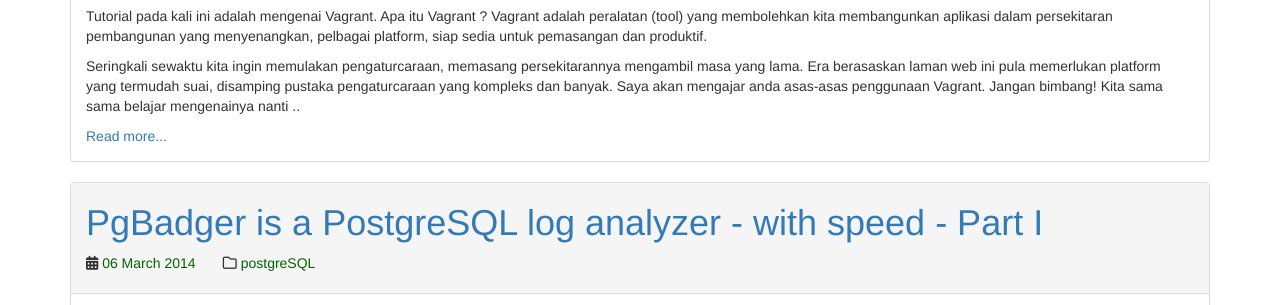
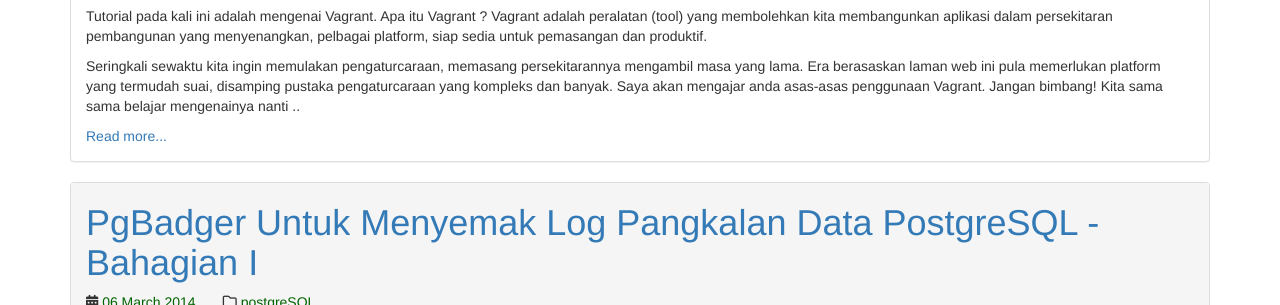
Before and after one commit to syahman/syahman.github.com, a Jekyll site: the page built from index.html, in a window 1280 px wide and 900 px high, scrolled down 709 px, cut to the strip 156-461 px from the top of the window. Built offline with Jekyll 4.4.1, drawn with Linux system fonts in a browser that asks for light colours; nearby versions of some CDN libraries; library files that are not in the unit come from our copies; the list of posts is cut into pages by our own code.

Commit message:
pgbadger

```diff
--- a/_posts/2014-03-06-pgbadger-fast-postgresql-log-analyzer.md
+++ b/_posts/2014-03-06-pgbadger-fast-postgresql-log-analyzer.md
@@ -1,6 +1,6 @@
 ---
 layout: post
-title: "PgBadger is a PostgreSQL log analyzer - with speed - Part I"
+title: "PgBadger Untuk Menyemak Log Pangkalan Data PostgreSQL - Bahagian I"
 description: ""
 category: postgreSQL
 tags: [postgres, performance]
```
